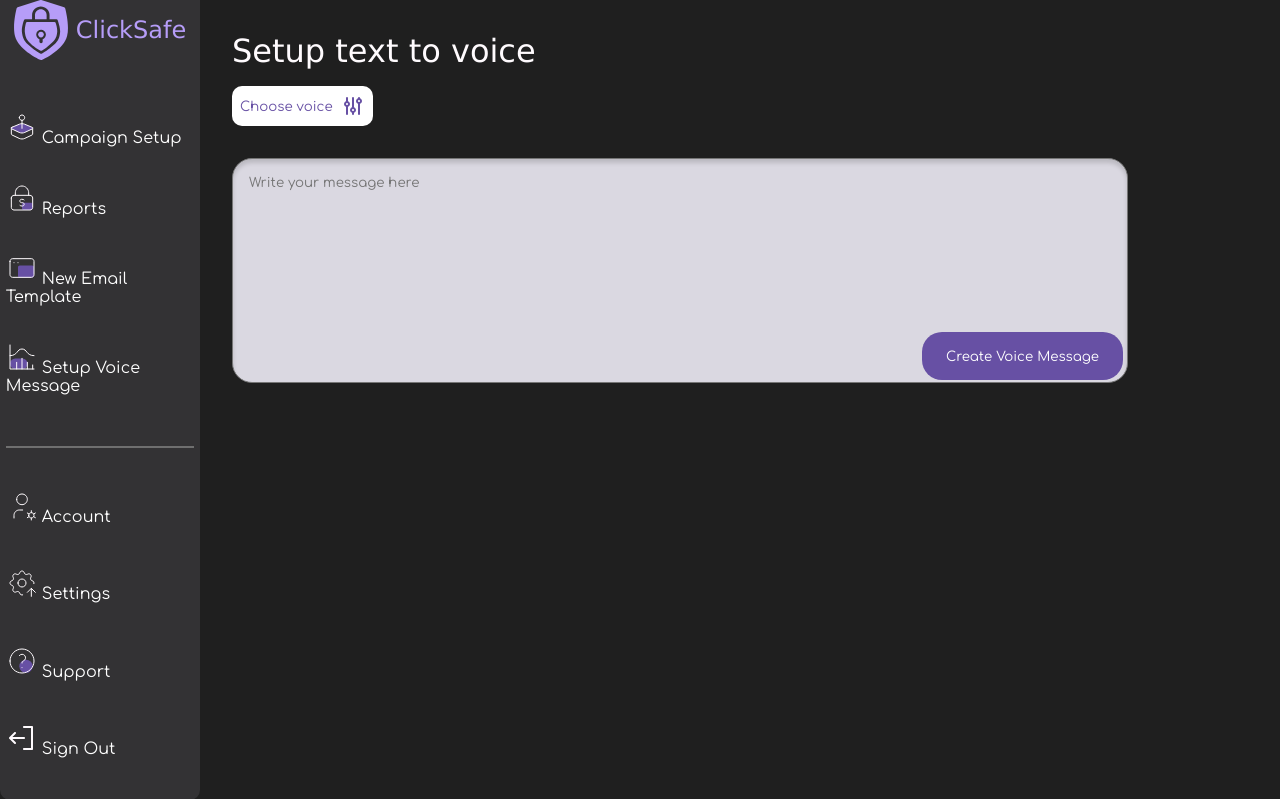
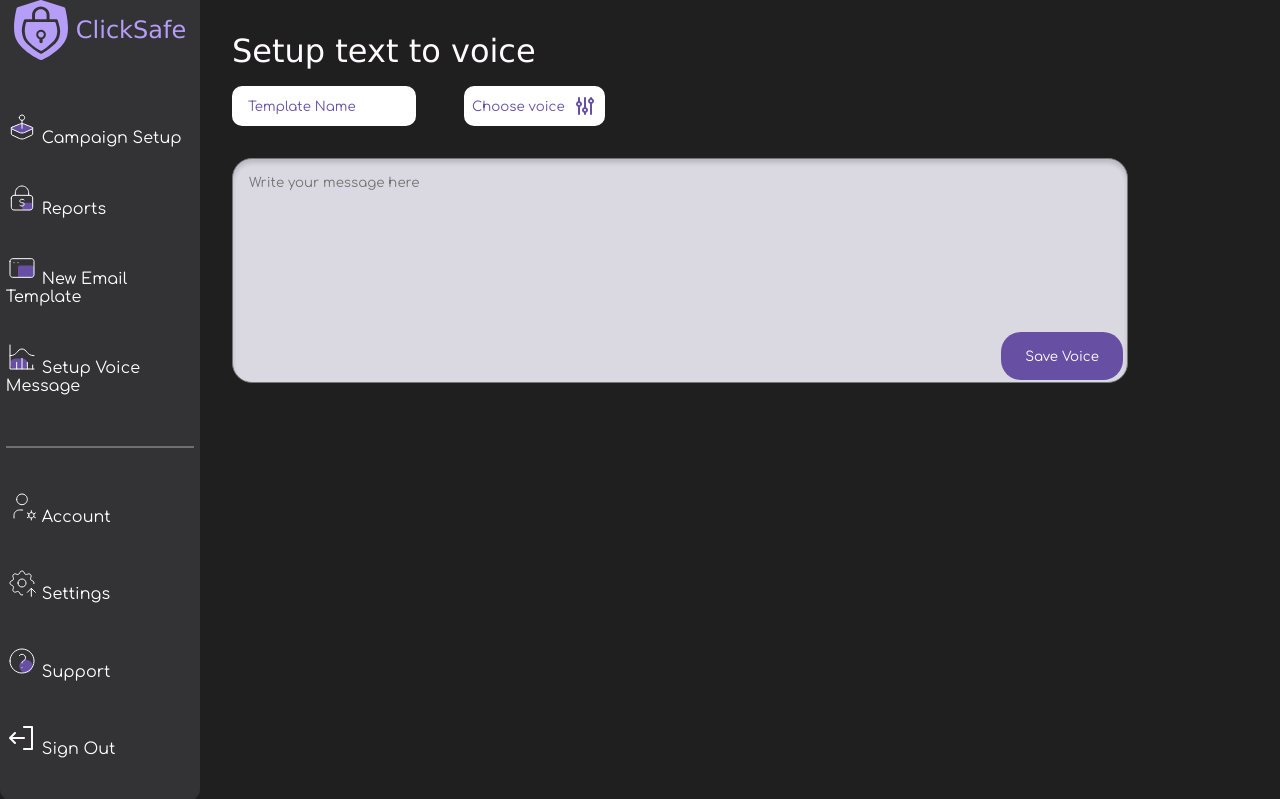
Before and after one commit to EuanFitz/capstone, a Node server app: page /voice-setup in a window 1280 px wide. Shown: the top 799 px of the page. Run offline with Node 20, Linux system fonts and the light colour scheme; the visitor is signed in with stand-in values (Sample User, id 1); some libraries are stand-ins or nearby versions.

Commit message:
Fixing setup page

```diff
--- a/public/css/voice-setup.css
+++ b/public/css/voice-setup.css
@@ -74,7 +74,7 @@ form{
 }
 form .options{
     display: flex;
-    justify-content: space-between;
+    gap: 3rem;
 }
 form .text-submit{
     position: relative;
--- a/views/pages/campaign-setup.ejs
+++ b/views/pages/campaign-setup.ejs
@@ -78,9 +78,9 @@
             </div>
             <!-- Actions -->
             <div class="actions">
-                <button id="savedraft">Save draft</button>
                 <button type="submit">Launch Campaign</button>
             </div>
+            <button id="savedraft" onclick="alert(`${document.querySelector('#campaign_name').value} Saved to drafts`)">Save draft</button>
         </form>
     </main>
     <%- include('../includes/footer') %>
--- a/views/pages/vishing-setup.ejs
+++ b/views/pages/vishing-setup.ejs
@@ -10,6 +10,7 @@
         <h1>Setup text to voice</h1>
         <form action="">
             <div class="options">
+            <input type="text" id="name" required placeholder="Template Name">
             <select name="voice" id="voice">
                 <option value="">Choose voice</option>
                 <option value="A1">Admin 1</option>
@@ -22,7 +23,7 @@
             </div>
             <div class="text-submit">
             <textarea name="message" id="message" placeholder="Write your message here"></textarea>
-            <button type="submit">Create Voice Message</button>
+            <button type="submit" onclick="alert('Voice Message Saved to Templates');">Save Voice</button>
             </div>
         </form>
     </main>
```
Also changed, not shown: public/css/campaign.css (+11 -10 lines).
